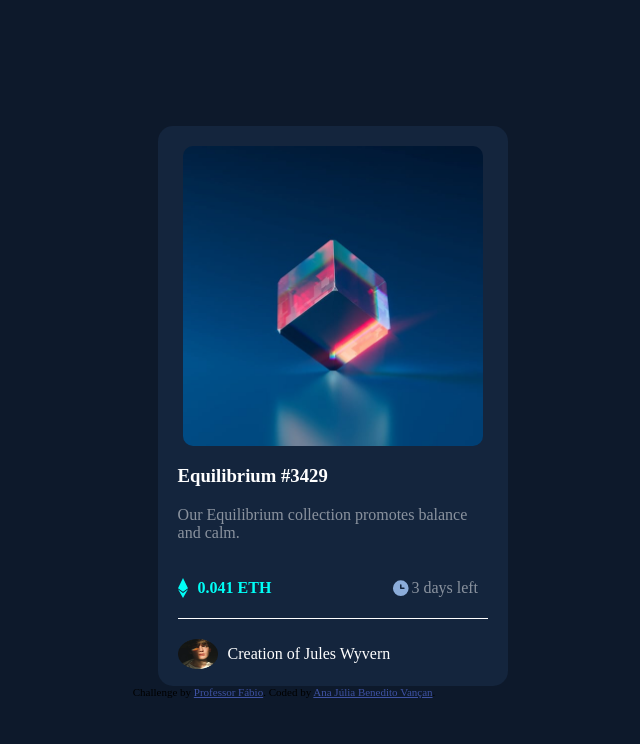
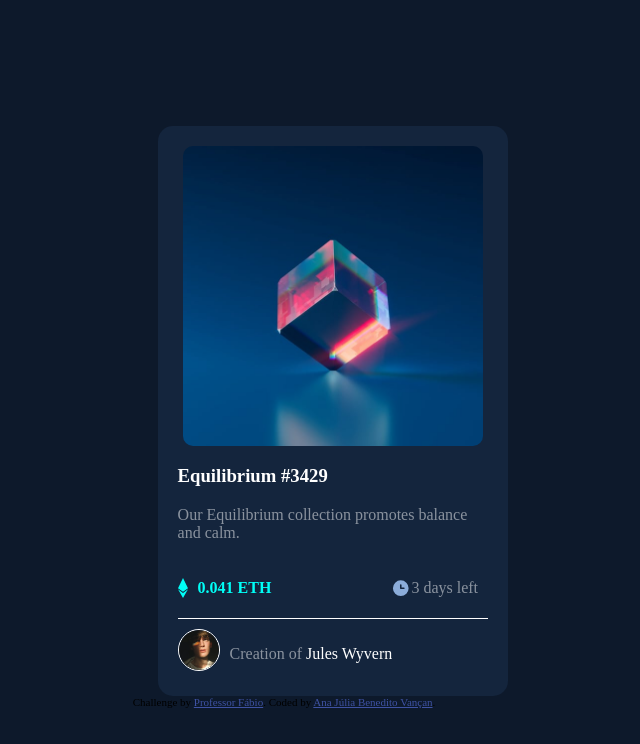
Before and after one commit to AnaJuliaVancan/ntft-card, a plain HTML site: page index.html in a window 1280 px wide. Shown: the whole page, without its empty margins (356-996 px from the left). Drawn offline with Linux system fonts and the light colour scheme.

Commit message:
Ajustes realizados.

```diff
--- a/index.html
+++ b/index.html
@@ -42,8 +42,8 @@
       </div>
 
        <div class="cardimg4">
-         <img id="img4" src="images/image-avatar.png" alt="some text" width=40px height=30px>
-         <p id="text4">Creation of Jules Wyvern</p>
+         <img id="img4" src="images/image-avatar.png" alt="some text" width=40px height=40px>
+         <p id="text4"><spam style="opacity: 0.5;">Creation of</spam> Jules Wyvern</p>
       </div>
 
     </div>
--- a/style.css
+++ b/style.css
@@ -4,7 +4,7 @@ body{
 
 .card{
   width: 350px;
-  height: 540px;
+  height: 550px;
   background-color: hsl(216, 50%, 16%);
   border-radius: 15px;
   color: white;
@@ -63,13 +63,15 @@ body{
 .cardimg4{
   display: flex;
   border-top: 1px solid white;
+  padding-top: 10px;
 }
 
 #img4{
-  padding-top: 20px;
+  border: 1px solid white;
+  border-radius: 40px;
 }
 
 #text4{
   padding-left: 10px;
-  padding-top: 10px;
+  padding-top: -20px;
 }
```
